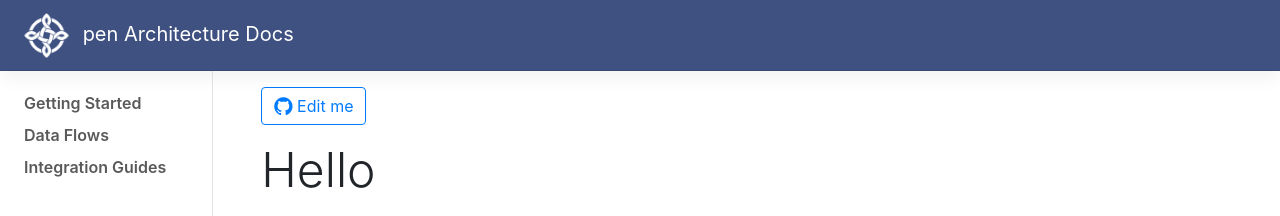
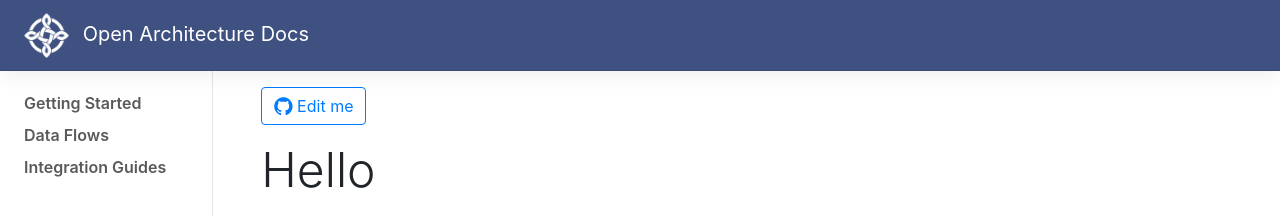
Before and after one commit to Geoff1900/Geoff1900.github.io-handbook, a Jekyll site: the page built from docs/index.md, in a window 1280 px wide. Shown: the top 216 px of the page. Built offline with Jekyll 4.4.1, drawn with Linux system fonts in a browser that asks for light colours; our own code applies the rules of GitHub Pages for plain Markdown files.

Commit message:
Update _config.yml

```diff
--- a/_config.yml
+++ b/_config.yml
@@ -1,4 +1,4 @@
-title: pen Architecture Docs
+title: Open Architecture Docs
 
 org_name: Service
 
```
